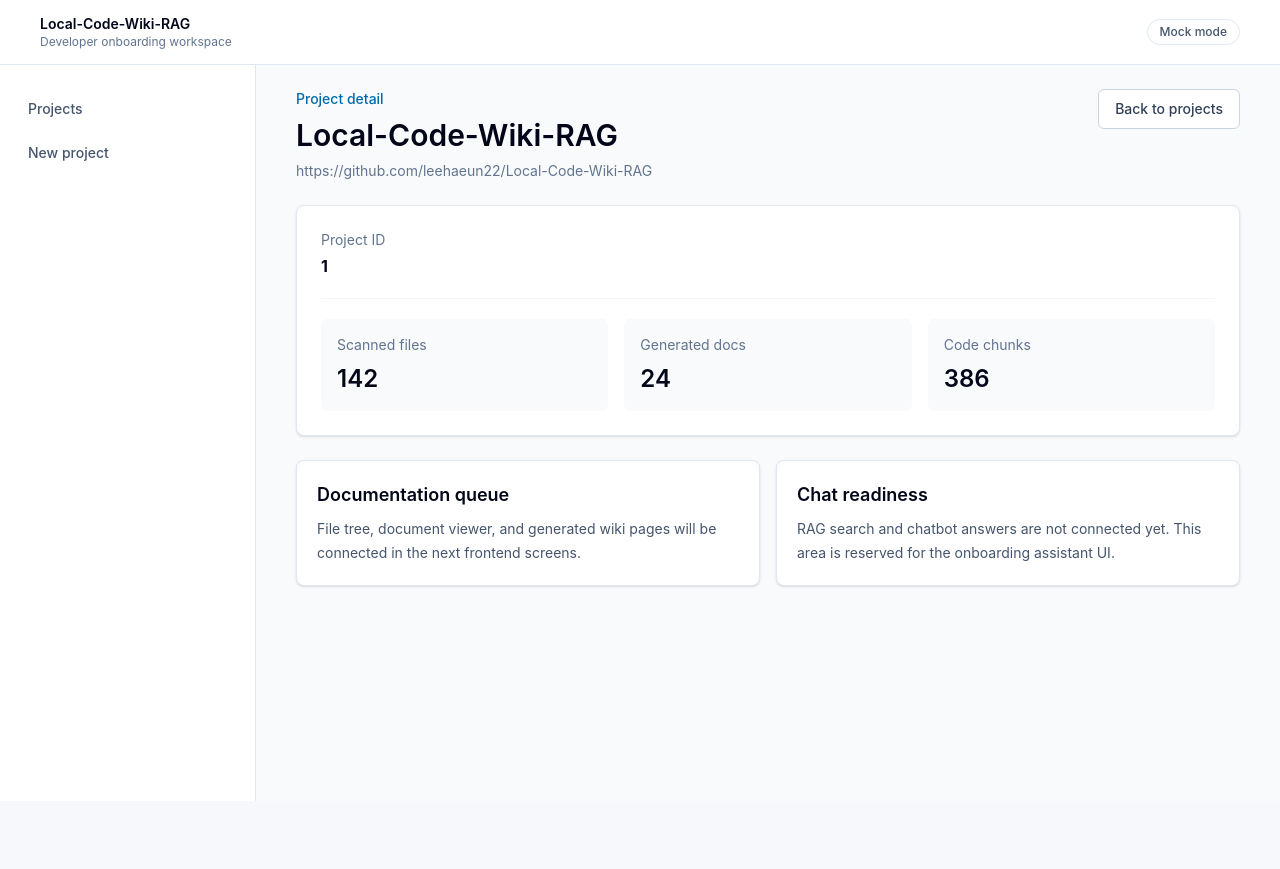
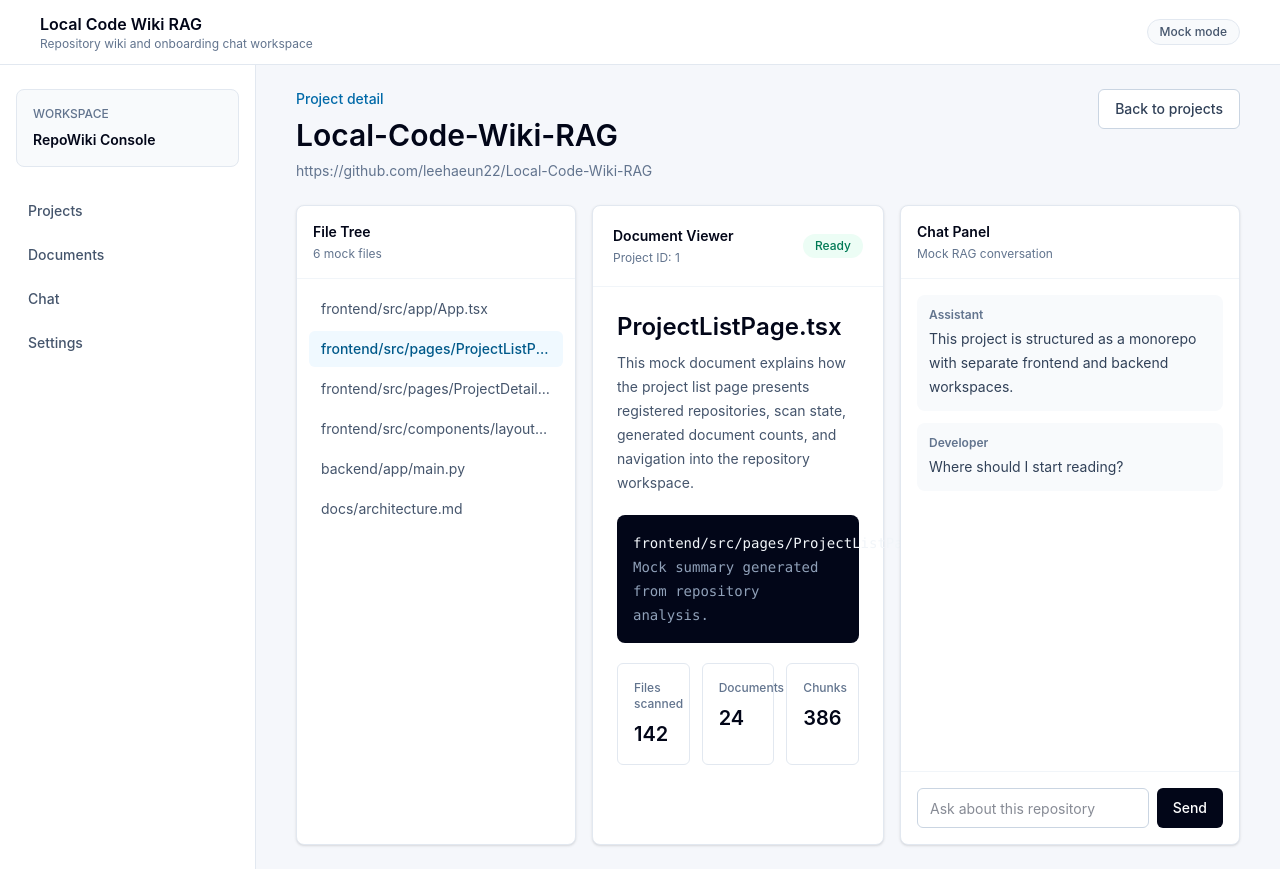
Before and after one commit to leehaeun22/Local-Code-Wiki-RAG, a React (Vite) app in the folder frontend/: page /projects/1 in a window 1280 px wide. Before the commit the page ends 801 px from the top, so only its background shows below. Built offline with nearby package versions, Linux system fonts and the light colour scheme.

Commit message:
feat: add main frontend layout

```diff
--- a/frontend/src/components/layout/AppLayout.tsx
+++ b/frontend/src/components/layout/AppLayout.tsx
@@ -5,9 +5,9 @@
 
 export function AppLayout({ children }: PropsWithChildren) {
   return (
-    <div className="min-h-screen bg-slate-50">
+    <div className="min-h-screen bg-[#f5f7fb] text-slate-900">
       <Header />
-      <div className="mx-auto flex max-w-7xl">
+      <div className="flex">
         <Sidebar />
         <main className="min-w-0 flex-1 px-5 py-6 sm:px-8 lg:px-10">{children}</main>
       </div>
--- a/frontend/src/components/layout/Header.tsx
+++ b/frontend/src/components/layout/Header.tsx
@@ -1,12 +1,12 @@
 export function Header() {
   return (
-    <header className="border-b border-slate-200 bg-white">
-      <div className="mx-auto flex h-16 max-w-7xl items-center justify-between px-5 sm:px-8 lg:px-10">
+    <header className="sticky top-0 z-20 border-b border-slate-200 bg-white/95 backdrop-blur">
+      <div className="flex h-16 items-center justify-between px-5 sm:px-8 lg:px-10">
         <div>
-          <p className="text-sm font-semibold text-slate-950">Local-Code-Wiki-RAG</p>
-          <p className="text-xs text-slate-500">Developer onboarding workspace</p>
+          <p className="text-base font-semibold text-slate-950">Local Code Wiki RAG</p>
+          <p className="text-xs text-slate-500">Repository wiki and onboarding chat workspace</p>
         </div>
-        <div className="rounded-full border border-slate-200 px-3 py-1 text-xs font-medium text-slate-600">
+        <div className="rounded-full border border-slate-200 bg-slate-50 px-3 py-1 text-xs font-medium text-slate-600">
           Mock mode
         </div>
       </div>
--- a/frontend/src/components/layout/Sidebar.tsx
+++ b/frontend/src/components/layout/Sidebar.tsx
@@ -2,16 +2,22 @@
 
 const links = [
   { to: '/', label: 'Projects' },
-  { to: '/projects/new', label: 'New project' },
+  { to: '/projects/local-code-wiki-rag', label: 'Documents' },
+  { to: '/projects/local-code-wiki-rag', label: 'Chat' },
+  { to: '/projects/new', label: 'Settings' },
 ]
 
 export function Sidebar() {
   return (
     <aside className="hidden min-h-[calc(100vh-4rem)] w-64 shrink-0 border-r border-slate-200 bg-white px-4 py-6 lg:block">
+      <div className="mb-6 rounded-lg border border-slate-200 bg-slate-50 p-4">
+        <p className="text-xs font-medium uppercase text-slate-500">Workspace</p>
+        <p className="mt-2 text-sm font-semibold text-slate-950">RepoWiki Console</p>
+      </div>
       <nav className="space-y-1">
         {links.map((link) => (
           <NavLink
-            key={link.to}
+            key={link.label}
             to={link.to}
             className={({ isActive }) =>
               [
--- a/frontend/src/pages/ProjectCreatePage.tsx
+++ b/frontend/src/pages/ProjectCreatePage.tsx
@@ -3,37 +3,27 @@
     <section className="max-w-3xl space-y-6">
       <div>
         <p className="text-sm font-medium text-sky-700">Create project</p>
-        <h1 className="mt-2 text-3xl font-semibold text-slate-950">Register a repository</h1>
+        <h1 className="mt-2 text-3xl font-semibold text-slate-950">Connect a GitHub repository</h1>
         <p className="mt-2 text-sm leading-6 text-slate-600">
-          This form is currently backed by mock UI only. API integration will be added after the
-          FastAPI project endpoints are ready.
+          Paste a GitHub URL to prepare the project card and future repository scan workflow.
         </p>
       </div>
 
       <form className="space-y-5 rounded-lg border border-slate-200 bg-white p-6 shadow-sm">
         <label className="block">
-          <span className="text-sm font-medium text-slate-700">Project name</span>
-          <input
-            className="mt-2 h-11 w-full rounded-md border border-slate-300 px-3 text-sm outline-none transition focus:border-sky-500 focus:ring-2 focus:ring-sky-100"
-            placeholder="Local-Code-Wiki-RAG"
-            type="text"
-          />
-        </label>
-
-        <label className="block">
           <span className="text-sm font-medium text-slate-700">GitHub repository URL</span>
           <input
             className="mt-2 h-11 w-full rounded-md border border-slate-300 px-3 text-sm outline-none transition focus:border-sky-500 focus:ring-2 focus:ring-sky-100"
-            placeholder="https://github.com/owner/repository"
+            defaultValue="https://github.com/leehaeun22/Local-Code-Wiki-RAG"
             type="url"
           />
         </label>
 
         <label className="block">
-          <span className="text-sm font-medium text-slate-700">Description</span>
+          <span className="text-sm font-medium text-slate-700">Notes</span>
           <textarea
             className="mt-2 min-h-28 w-full rounded-md border border-slate-300 px-3 py-3 text-sm outline-none transition focus:border-sky-500 focus:ring-2 focus:ring-sky-100"
-            placeholder="Short onboarding context for this repository"
+            placeholder="Optional onboarding context for this repository"
           />
         </label>
 
@@ -41,7 +31,7 @@
           className="inline-flex h-10 items-center justify-center rounded-md bg-slate-950 px-4 text-sm font-medium text-white transition hover:bg-slate-800"
           type="button"
         >
-          Save mock project
+          Add mock repository
         </button>
       </form>
     </section>
--- a/frontend/src/pages/ProjectDetailPage.tsx
+++ b/frontend/src/pages/ProjectDetailPage.tsx
@@ -3,13 +3,28 @@
 const projectSummary = {
   name: 'Local-Code-Wiki-RAG',
   repositoryUrl: 'https://github.com/leehaeun22/Local-Code-Wiki-RAG',
-  status: 'Ready for documentation',
-  metrics: [
-    { label: 'Scanned files', value: '142' },
-    { label: 'Generated docs', value: '24' },
-    { label: 'Code chunks', value: '386' },
-  ],
+  status: 'Ready',
 }
+
+const mockFiles = [
+  'frontend/src/app/App.tsx',
+  'frontend/src/pages/ProjectListPage.tsx',
+  'frontend/src/pages/ProjectDetailPage.tsx',
+  'frontend/src/components/layout/AppLayout.tsx',
+  'backend/app/main.py',
+  'docs/architecture.md',
+]
+
+const mockMessages = [
+  {
+    role: 'Assistant',
+    text: 'This project is structured as a monorepo with separate frontend and backend workspaces.',
+  },
+  {
+    role: 'Developer',
+    text: 'Where should I start reading?',
+  },
+]
 
 export function ProjectDetailPage() {
   const { projectId } = useParams()
@@ -30,36 +45,99 @@
         </Link>
       </div>
 
-      <div className="rounded-lg border border-slate-200 bg-white p-6 shadow-sm">
-        <div className="flex flex-col gap-1 border-b border-slate-100 pb-5">
-          <span className="text-sm text-slate-500">Project ID</span>
-          <strong className="text-base text-slate-950">{projectId}</strong>
+      <div className="grid min-h-[640px] gap-4 xl:grid-cols-[280px_minmax(0,1fr)_340px]">
+        <aside className="rounded-lg border border-slate-200 bg-white shadow-sm">
+          <div className="border-b border-slate-100 p-4">
+            <p className="text-sm font-semibold text-slate-950">File Tree</p>
+            <p className="mt-1 text-xs text-slate-500">{mockFiles.length} mock files</p>
           </div>
-        <div className="mt-5 grid gap-4 md:grid-cols-3">
-          {projectSummary.metrics.map((metric) => (
-            <div key={metric.label} className="rounded-md bg-slate-50 p-4">
-              <p className="text-sm text-slate-500">{metric.label}</p>
-              <p className="mt-2 text-2xl font-semibold text-slate-950">{metric.value}</p>
+          <div className="space-y-1 p-3">
+            {mockFiles.map((file, index) => (
+              <button
+                key={file}
+                className={[
+                  'block w-full truncate rounded-md px-3 py-2 text-left text-sm transition',
+                  index === 1
+                    ? 'bg-sky-50 font-medium text-sky-800'
+                    : 'text-slate-600 hover:bg-slate-50',
+                ].join(' ')}
+                type="button"
+              >
+                {file}
+              </button>
+            ))}
+          </div>
+        </aside>
+
+        <article className="rounded-lg border border-slate-200 bg-white shadow-sm">
+          <div className="border-b border-slate-100 p-5">
+            <div className="flex flex-wrap items-center justify-between gap-3">
+              <div>
+                <p className="text-sm font-semibold text-slate-950">Document Viewer</p>
+                <p className="mt-1 text-xs text-slate-500">Project ID: {projectId}</p>
+              </div>
+              <span className="rounded-full bg-emerald-50 px-3 py-1 text-xs font-medium text-emerald-700">
+                {projectSummary.status}
+              </span>
+            </div>
+          </div>
+          <div className="space-y-5 p-6">
+            <div>
+              <h2 className="text-2xl font-semibold text-slate-950">ProjectListPage.tsx</h2>
+              <p className="mt-2 text-sm leading-6 text-slate-600">
+                This mock document explains how the project list page presents registered
+                repositories, scan state, generated document counts, and navigation into the
+                repository workspace.
+              </p>
+            </div>
+            <div className="rounded-lg bg-slate-950 p-4 font-mono text-sm leading-6 text-slate-100">
+              <p>frontend/src/pages/ProjectListPage.tsx</p>
+              <p className="text-slate-400">Mock summary generated from repository analysis.</p>
+            </div>
+            <div className="grid gap-3 md:grid-cols-3">
+              {['Files scanned', 'Documents', 'Chunks'].map((label, index) => (
+                <div key={label} className="rounded-md border border-slate-200 p-4">
+                  <p className="text-xs font-medium text-slate-500">{label}</p>
+                  <p className="mt-2 text-xl font-semibold text-slate-950">
+                    {['142', '24', '386'][index]}
+                  </p>
                 </div>
               ))}
             </div>
           </div>
+        </article>
 
-      <div className="grid gap-4 lg:grid-cols-2">
-        <div className="rounded-lg border border-slate-200 bg-white p-5 shadow-sm">
-          <h2 className="text-lg font-semibold text-slate-950">Documentation queue</h2>
-          <p className="mt-2 text-sm leading-6 text-slate-600">
-            File tree, document viewer, and generated wiki pages will be connected in the next
-            frontend screens.
-          </p>
+        <aside className="rounded-lg border border-slate-200 bg-white shadow-sm">
+          <div className="border-b border-slate-100 p-4">
+            <p className="text-sm font-semibold text-slate-950">Chat Panel</p>
+            <p className="mt-1 text-xs text-slate-500">Mock RAG conversation</p>
           </div>
-        <div className="rounded-lg border border-slate-200 bg-white p-5 shadow-sm">
-          <h2 className="text-lg font-semibold text-slate-950">Chat readiness</h2>
-          <p className="mt-2 text-sm leading-6 text-slate-600">
-            RAG search and chatbot answers are not connected yet. This area is reserved for the
-            onboarding assistant UI.
-          </p>
+          <div className="flex h-[calc(100%-73px)] min-h-[520px] flex-col">
+            <div className="flex-1 space-y-3 overflow-auto p-4">
+              {mockMessages.map((message) => (
+                <div key={`${message.role}-${message.text}`} className="rounded-lg bg-slate-50 p-3">
+                  <p className="text-xs font-semibold text-slate-500">{message.role}</p>
+                  <p className="mt-1 text-sm leading-6 text-slate-700">{message.text}</p>
                 </div>
+              ))}
+            </div>
+            <div className="border-t border-slate-100 p-4">
+              <div className="flex gap-2">
+                <input
+                  className="h-10 min-w-0 flex-1 rounded-md border border-slate-300 px-3 text-sm outline-none transition focus:border-sky-500 focus:ring-2 focus:ring-sky-100"
+                  placeholder="Ask about this repository"
+                  type="text"
+                />
+                <button
+                  className="h-10 rounded-md bg-slate-950 px-4 text-sm font-medium text-white transition hover:bg-slate-800"
+                  type="button"
+                >
+                  Send
+                </button>
+              </div>
+            </div>
+          </div>
+        </aside>
       </div>
     </section>
   )
```
Also changed, not shown: frontend/src/pages/ProjectListPage.tsx (+4 -5 lines). Lines whose indentation alone changed are shown as unchanged.
